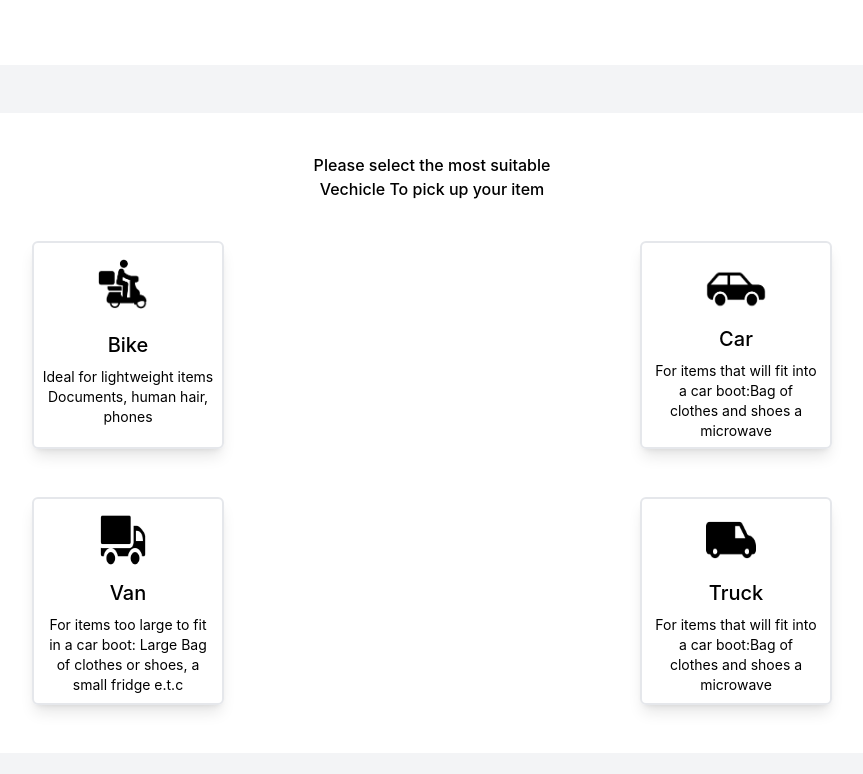
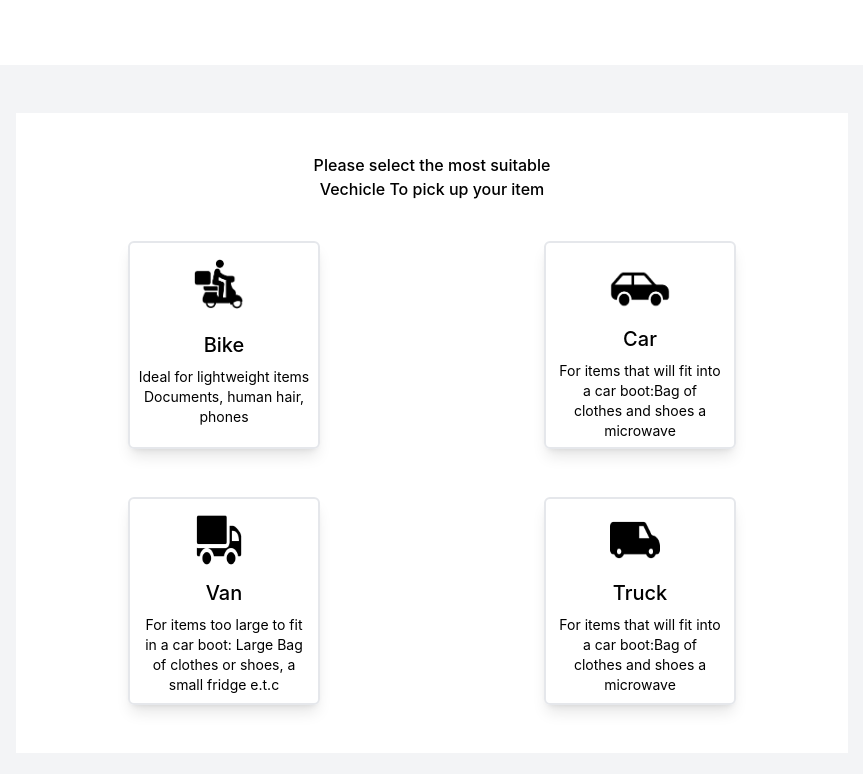
Before and after one commit to TruthTheDeveloper/Owerri-logistics, a Next.js app: page / in a window 1280 px wide. Shown: the part 346-1120 px from the top of the page, without its empty margins (208-1071 px from the left). Built offline with nearby package versions, Linux system fonts and the light colour scheme.

Commit message:
11th march 2022

```diff
--- a/components/HomePage/Main.tsx
+++ b/components/HomePage/Main.tsx
@@ -9,11 +9,11 @@ import motorbike from '../../public/assets/motorbike 1.png';
 const Main: NextPage = () => {
   return (
       <div style={{background:'#F3F4F6'}} className="overflow-hidden">
-        <div className=" bg-white font-medium py-10 mx-8 mt-12">
+        <div className=" bg-white font-medium py-10 mx-8 md:mx-16 lg:mx-32 xl:mx-56 2xl:mx-64  mt-12">
             <p className="text-center">Please select the most suitable</p>
             <p className="text-center">Vechicle To pick up your item</p>
           </div>
-        <div className="grid grid-rows-5 md:grid-rows-2 md:grid-cols-2 bg-white  mx-8 mb-12">
+        <div className="grid grid-rows-5 md:grid-rows-2 md:grid-cols-2 bg-white  mx-8 md:mx-16 lg:mx-32 xl:mx-56 2xl:mx-64 mb-12">
           <div className="justify-self-center border-2 cursor-pointer  w-48 h-52 mb-12 shadow-lg rounded-md ">
               <div className="mx-16 mt-4 mb-4">
                 <Image
```
